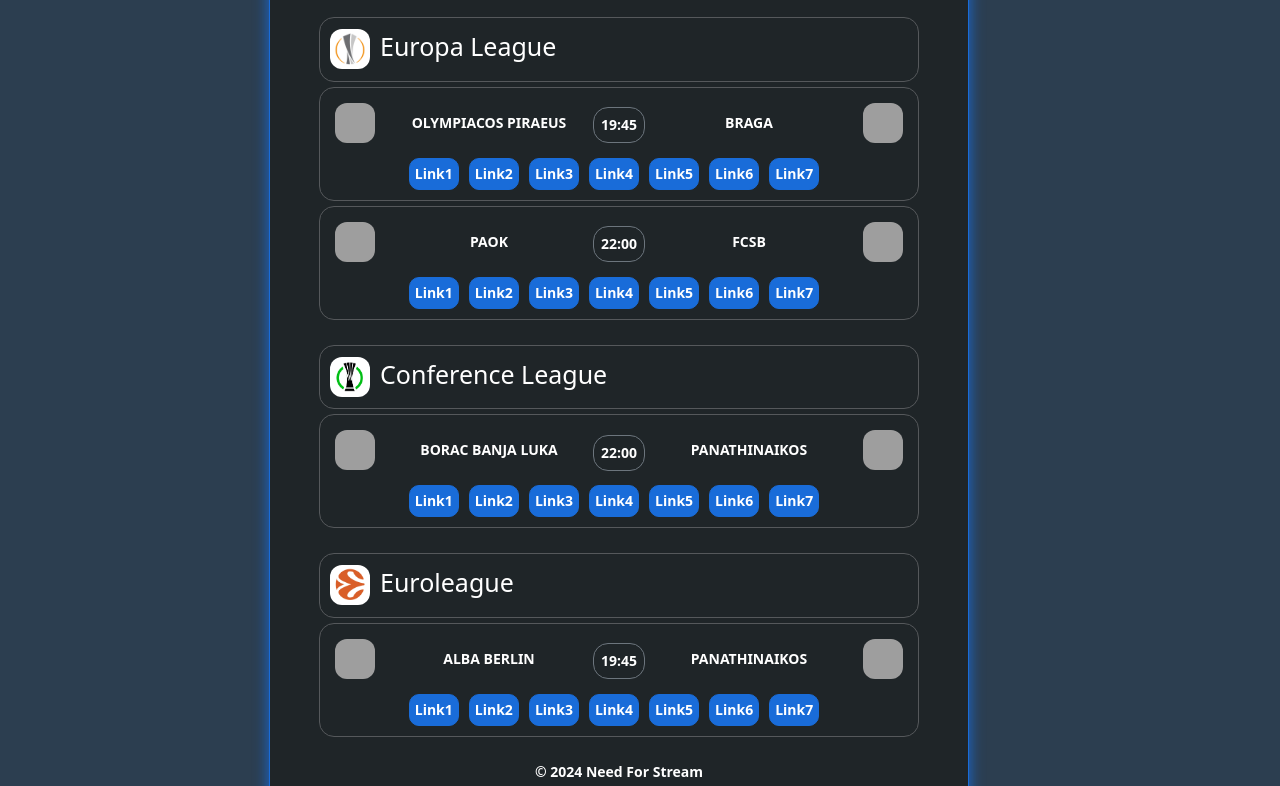
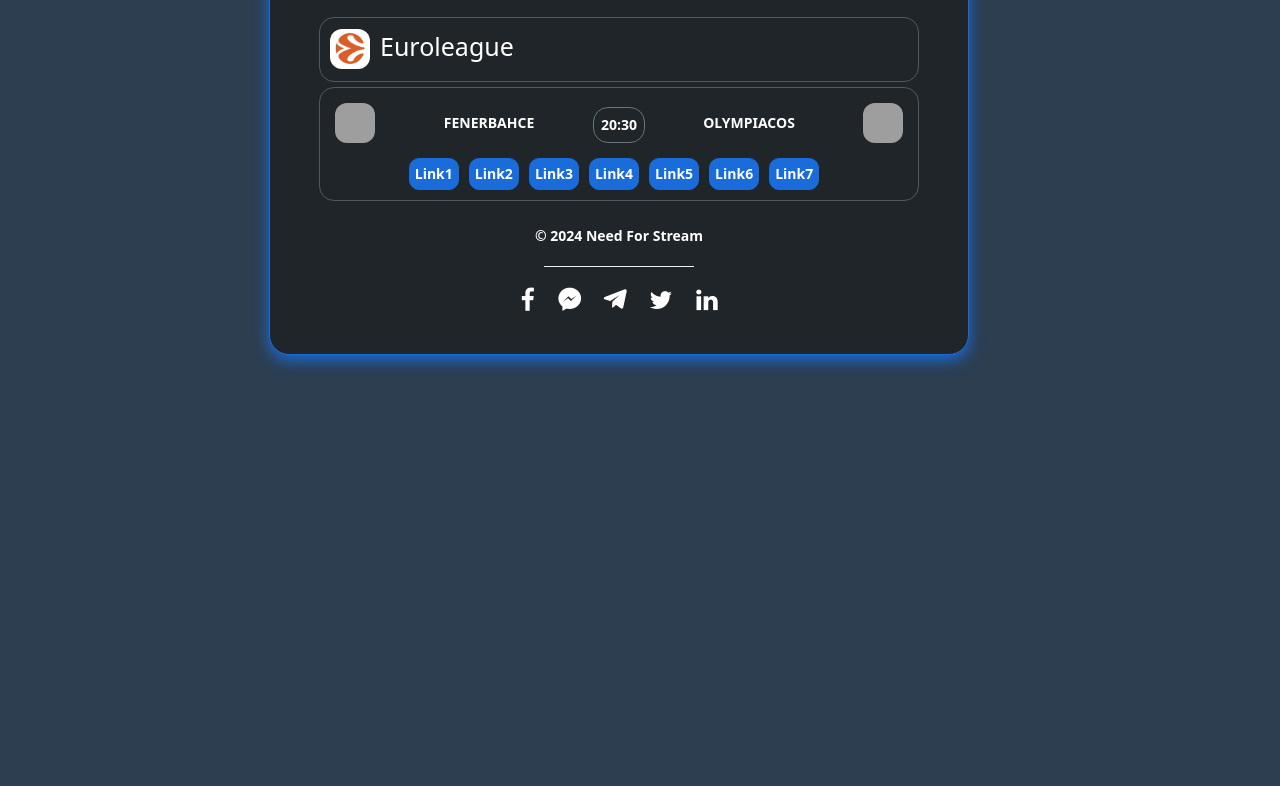
Before and after one commit to juke-33/needforstream, a plain HTML site: page sports.html in a window 1280 px wide. Shown: the part 268-1054 px from the top of the page. After the commit the page ends 800 px from the top, so only its background shows below. Drawn offline with nearby package versions, Linux system fonts and the light colour scheme; grey boxes are pictures that could not be loaded; a script that the page names is missing.

Commit message:
Update sports.html

```diff
--- a/sports.html
+++ b/sports.html
@@ -123,80 +123,8 @@
 
     <div class="container-wrapper">
         <div class="container">
-            <h2 class="date">THURSDAY 03 OCTOBER</h2>
+            <h2 class="date">FRIDAY 04 OCTOBER</h2>
             <hr style="width: 150px;">
-
-			<div class="championship-info">
-				<img src="./photos/europa-league.png" class="championship-photo">
-				<h2 class="title">Europa League</h2>
-			</div>
-
-            <div class="game-info-box">
-                <div class="game-info">
-                    <div class="team-info">
-                        <img src="https://static.flashscore.com/res/image/data/C6DyywyB-lzmp9FUJ.png" style="width: 40px; height: 40px; float: left; margin-right: 10px; border-radius: 12px;">
-                        <p style="margin-left: 60px;">OLYMPIACOS PIRAEUS</p></div>
-                    <h style="padding: 7px;border: 1px solid #6c757d; border-radius: 15px;">19:45</h>
-                    <div class="team-info">
-                        <img src="https://static.flashscore.com/res/image/data/hrorkWVg-6JDIcK05.png" style="width: 40px; height: 40px; float: right; margin-left: 10px; border-radius: 12px;">
-                        <p style="margin-right: 60px;">BRAGA</p></div>
-                </div>
-                <div class="buttons">
-                    <a href="https://foothubhd.live/cdn3/linkb.php" class="button">Link1</a>
-                    <a href="https://foothubhd.live/cast/1/link2.php" class="button">Link2</a>
-                    <a href="https://foothubhd.live/cdn3/linkbb.php" class="button">Link3</a>
-                    <a href="https://s2watch.link/player.php?id=chftkcosmote3" class="button">Link4</a>
-                    <a href="https://s2watch.link/ch24" class="button">Link5</a>
-                    <a href="https://coolrea.link/ch24" class="button">Link6</a>
-                    <a href="https://bedsport.live/ch24" class="button">Link7</a>
-                </div>
-            </div>
-            <div class="game-info-box">
-                <div class="game-info">
-                    <div class="team-info">
-                        <img src="https://static.flashscore.com/res/image/data/KQW4V6FG-pvWT1yik.png" style="width: 40px; height: 40px; float: left; margin-right: 10px; border-radius: 12px;">
-                        <p style="margin-left: 60px;">PAOK</p></div>
-                    <h style="padding: 7px;border: 1px solid #6c757d; border-radius: 15px;">22:00</h>
-                    <div class="team-info">
-                        <img src="https://static.flashscore.com/res/image/data/pY1jOEZA-SCh1iPaa.png" style="width: 40px; height: 40px; float: right; margin-left: 10px; border-radius: 12px;">
-                        <p style="margin-right: 60px;">FCSB</p></div>
-                </div>
-                <div class="buttons">
-                    <a href="https://foothubhd.live/cdn3/linkb.php" class="button">Link1</a>
-                    <a href="https://foothubhd.live/cast/1/link2.php" class="button">Link2</a>
-                    <a href="https://foothubhd.live/cdn3/linkbb.php" class="button">Link3</a>
-                    <a href="https://s2watch.link/player.php?id=chftkcosmote4" class="button">Link4</a>
-                    <a href="https://s2watch.link/ch25" class="button">Link5</a>
-                    <a href="https://coolrea.link/ch25" class="button">Link6</a>
-                    <a href="https://bedsport.live/ch25" class="button">Link7</a>
-                </div>
-            </div><br>
-
-            <div class="championship-info">
-				<img src="./photos/europa-conference.png" class="championship-photo">
-				<h2 class="title">Conference League</h2>
-			</div>
-
-            <div class="game-info-box">
-                <div class="game-info">
-                    <div class="team-info">
-                        <img src="https://static.flashscore.com/res/image/data/v9wYh0Br-pYGu6ZOp.png" style="width: 40px; height: 40px; float: left; margin-right: 10px; border-radius: 12px;">
-                        <p style="margin-left: 60px;">BORAC BANJA LUKA</p></div>
-                    <h style="padding: 7px;border: 1px solid #6c757d; border-radius: 15px;">22:00</h>
-                    <div class="team-info">
-                        <img src="https://static.flashscore.com/res/image/data/Me3pW6Ea-GM4Cu0wi.png" style="width: 40px; height: 40px; float: right; margin-left: 10px; border-radius: 12px;">
-                        <p style="margin-right: 60px;">PANATHINAIKOS</p></div>
-                </div>
-                <div class="buttons">
-                    <a href="https://foothubhd.live/cdn3/linka.php" class="button">Link1</a>
-                    <a href="https://foothubhd.live/cast/1/link1.php" class="button">Link2</a>
-                    <a href="https://foothubhd.live/cdn3/linkab.php" class="button">Link3</a>
-                    <a href="https://s2watch.link/player.php?id=chftkcosmote5" class="button">Link4</a>
-                    <a href="https://s2watch.link/ch26" class="button">Link5</a>
-                    <a href="https://coolrea.link/ch26" class="button">Link6</a>
-                    <a href="https://bedsport.live/ch26" class="button">Link7</a>
-                </div>
-            </div><br>
 
             <div class="championship-info">
 				<img src="./photos/euroleague.png" class="championship-photo">
@@ -206,21 +134,21 @@
             <div class="game-info-box">
                 <div class="game-info">
                     <div class="team-info">
-                        <img src="https://static.flashscore.com/res/image/data/IRGQYqjl-OUhI7EW1.png" style="width: 40px; height: 40px; float: left; margin-right: 10px; border-radius: 12px;">
-                        <p style="margin-left: 60px;">ALBA BERLIN</p></div>
-                    <h style="padding: 7px;border: 1px solid #6c757d; border-radius: 15px;">19:45</h>
+                        <img src="https://static.flashscore.com/res/image/data/zPhuZDil-4O6TfMXl.png" style="width: 40px; height: 40px; float: left; margin-right: 10px; border-radius: 12px;">
+                        <p style="margin-left: 60px;">FENERBAHCE</p></div>
+                    <h style="padding: 7px;border: 1px solid #6c757d; border-radius: 15px;">20:30</h>
                     <div class="team-info">
-                        <img src="https://static.flashscore.com/res/image/data/YHTmTVGG-0vzI4JeD.png" style="width: 40px; height: 40px; float: right; margin-left: 10px; border-radius: 12px;">
-                        <p style="margin-right: 60px;">PANATHINAIKOS</p></div>
+                        <img src="https://static.flashscore.com/res/image/data/fuhlT5Ca-EgUjHr7n.png" style="width: 40px; height: 40px; float: right; margin-left: 10px; border-radius: 12px;">
+                        <p style="margin-right: 60px;">OLYMPIACOS</p></div>
                 </div>
                 <div class="buttons">
                     <a href="https://foothubhd.live/cdn3/linka.php" class="button">Link1</a>
                     <a href="https://foothubhd.live/cast/1/link1.php" class="button">Link2</a>
                     <a href="https://foothubhd.live/cdn3/linkab.php" class="button">Link3</a>
                     <a href="https://s2watch.link/player.php?id=chftknovasportprime" class="button">Link4</a>
-                    <a href="https://s2watch.link/ch25" class="button">Link5</a>
-                    <a href="https://coolrea.link/ch25" class="button">Link6</a>
-                    <a href="https://bedsport.live/ch25" class="button">Link7</a>
+                    <a href="https://s2watch.link/ch24" class="button">Link5</a>
+                    <a href="https://coolrea.link/ch24" class="button">Link6</a>
+                    <a href="https://bedsport.live/ch24" class="button">Link7</a>
                 </div>
             </div>
 
@@ -247,11 +175,11 @@
 
             <hr style="width: 150px;">
             <div class="social-buttons">
-                <a href="https://www.facebook.com/sharer/sharer.php?u=https://juke-33.github.io/needforstream/sports.html&quote=Looking%20for%20link%3F%20Need%20for%20Stream%21%20%20https://juke-33.github.io/needforstream/sports.html" target="_blank" class="fa fa-facebook"></a>
-                <a href="fb-messenger://share/?link=https://juke-33.github.io/needforstream/sports.html&app_id=123456789" target="_blank" class="fab fa-facebook-messenger"></a>
-                <a href="https://t.me/share/url?url=https://juke-33.github.io/needforstream/sports.html&text=Looking%20for%20link%3F%20Need%20for%20Stream%21%20%20https://juke-33.github.io/needforstream/sports.html" target="_blank" class="fab fa-telegram-plane"></a>
-                <a href="https://twitter.com/intent/tweet?url=https://juke-33.github.io/needforstream/sports.html&text=Looking%20for%20link%3F%20Need%20for%20Stream%21%20:%20https://juke-33.github.io/needforstream/sports.html" target="_blank" class="fa fa-twitter"></a>
-                <a href="https://www.linkedin.com/shareArticle?url=https://juke-33.github.io/needforstream/sports.html&title=Looking%20for%20link%3F%20Need%20for%20Stream%21%20%20https://juke-33.github.io/needforstream/sports.html" target="_blank" class="fa fa-linkedin"></a>
+                <a href="https://www.facebook.com/sharer/sharer.php?u=https://needforstream.xyz/sports.html&quote=Looking%20for%20link%3F%20Need%20for%20Stream%21%20%20https://needforstream.xyz/sports.html" target="_blank" class="fa fa-facebook"></a>
+                <a href="fb-messenger://share/?link=https://needforstream.xyz/sports.html&app_id=123456789" target="_blank" class="fab fa-facebook-messenger"></a>
+                <a href="https://t.me/share/url?url=https://needforstream.xyz/sports.html&text=Looking%20for%20link%3F%20Need%20for%20Stream%21%20%20https://needforstream.xyz/sports.html" target="_blank" class="fab fa-telegram-plane"></a>
+                <a href="https://twitter.com/intent/tweet?url=https://needforstream.xyz/sports.html&text=Looking%20for%20link%3F%20Need%20for%20Stream%21%20:%20https://needforstream.xyz/sports.html" target="_blank" class="fa fa-twitter"></a>
+                <a href="https://www.linkedin.com/shareArticle?url=https://needforstream.xyz/sports.html&title=Looking%20for%20link%3F%20Need%20for%20Stream%21%20%20https://needforstream.xyz/sports.html" target="_blank" class="fa fa-linkedin"></a>
             </div>
         </div><br><br>
 
```
